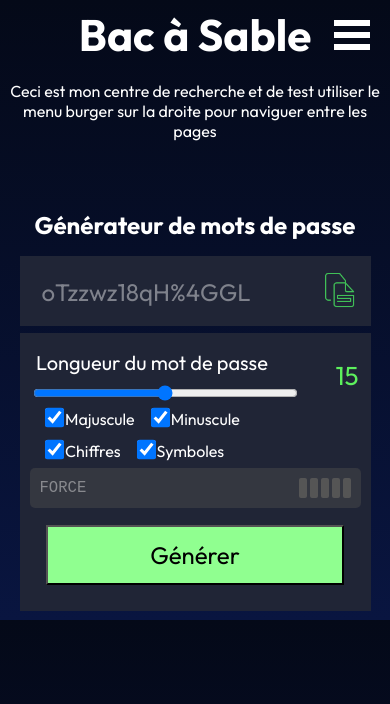
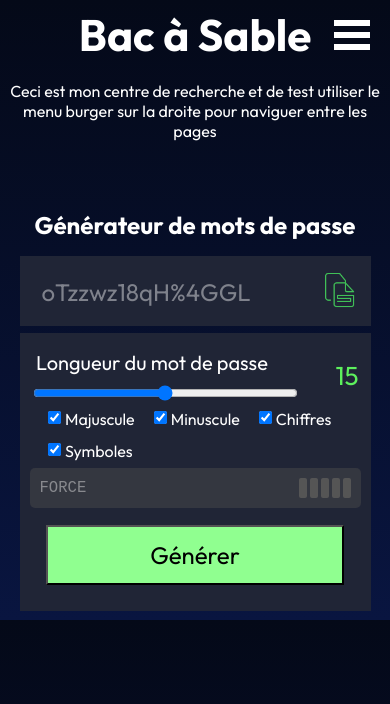
Before and after one commit to FarCodeFR/Tools-Box, a React (Vite) app: page /generator in a window 390 px wide. Shown: the top 704 px of the page. Built offline with nearby package versions, Linux system fonts and the light colour scheme.

Commit message:
fix responsive

```diff
--- a/src/pages/Generator/generator.css
+++ b/src/pages/Generator/generator.css
@@ -211,9 +211,10 @@ input[type="checkbox"] {
 		}
 		& .container-checkbox {
 			display: flex;
+			justify-content: start;
 			flex-wrap: wrap;
 			align-items: center;
-			max-width: 100%;
+			width: 100%;
 			& label {
 				font-size: 16px;
 				margin-left: 0;
@@ -231,7 +232,7 @@ input[type="checkbox"] {
 	}
 	.container-generator-main .container-checkbox input[type="checkbox"] {
 		width: 100%;
-		transform: scale(1.5);
+		transform: scale(1);
 	}
 
 	.strength-indicator {
```
